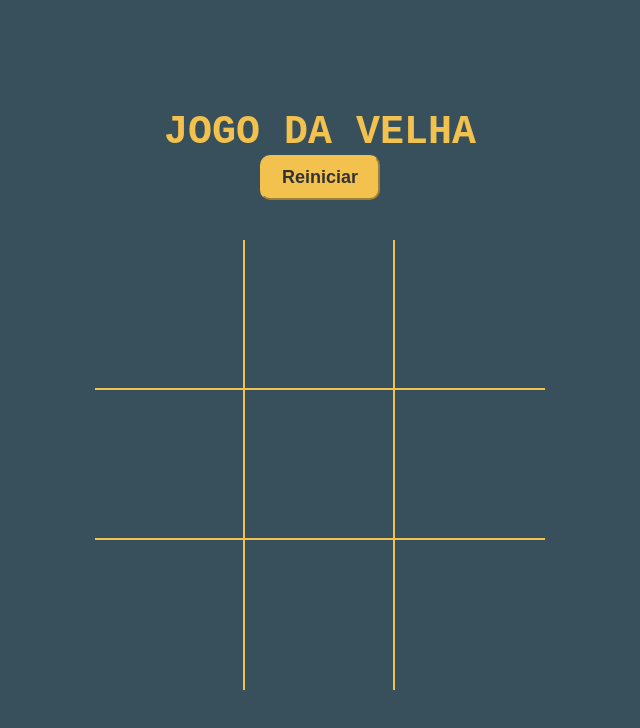
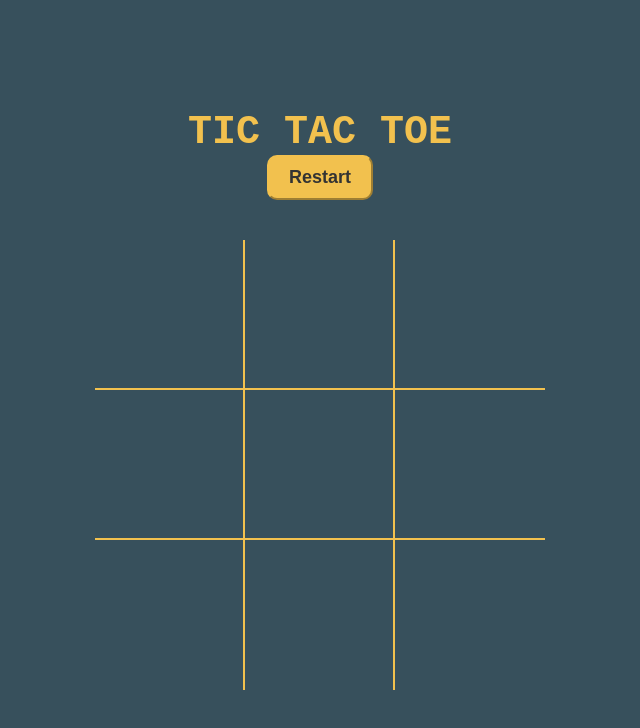
Before and after one commit to mikaelnogueira/tic-tac-toe, a plain HTML site: page index.html in a window 1280 px wide. Shown: the whole page, without its empty margins (320-960 px from the left). Drawn offline with Linux system fonts and the light colour scheme.

Commit message:
Update index.html

```diff
--- a/index.html
+++ b/index.html
@@ -9,8 +9,8 @@
 </head>
 <body>
     <div class="container">
-        <h1 id="playerText">Jogo da Velha</h1>
-        <button id="restartBtn">Reiniciar</button>
+        <h1 id="playerText">Tic Tac Toe</h1>
+        <button id="restartBtn">Restart</button>
 
 <!--- #gameboard>.box#$*9 --->
         <div id="gameboard">
```
